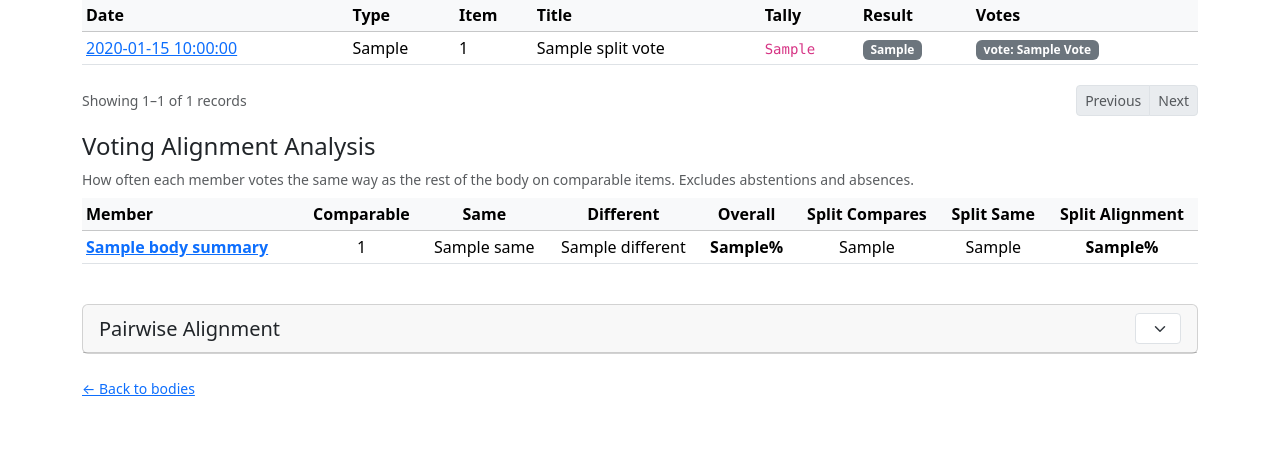
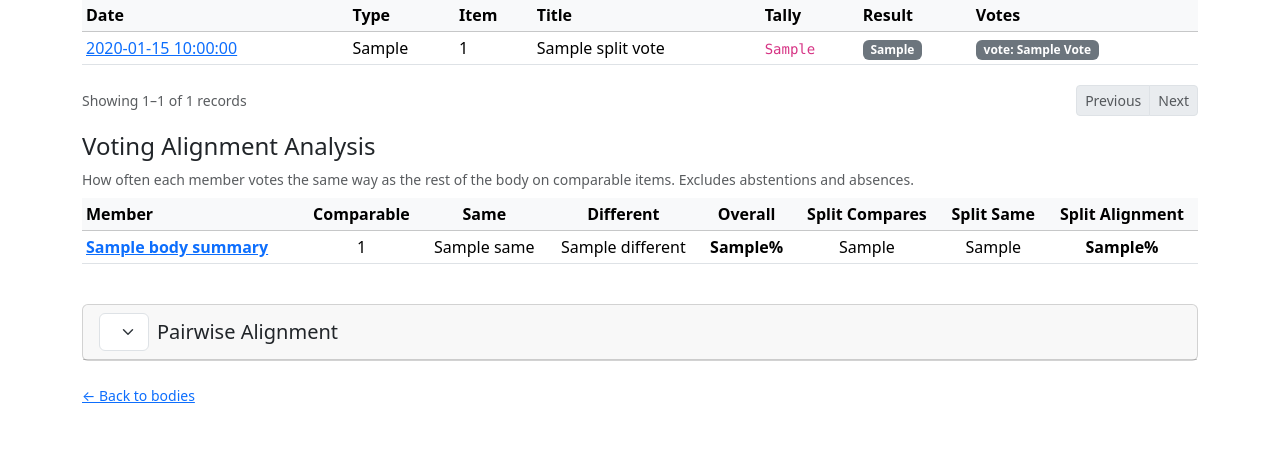
Before and after one commit to pmains/denomikon, a Flask app: template templates/body_analytics.html in a window 1280 px wide. Shown: the part 692-1146 px from the top of the page. Before the commit the page ends 1088 px from the top, so only its background shows below. Run offline with Flask 3, Linux system fonts and the light colour scheme; the template is opened without the code that fills it: most values are stand-ins (such as "Sample title", 1, 10 or a date in 2020); lists and menus that the app fills with data are empty; some libraries are stand-ins or nearby versions.

Commit message:
Pairwise dropdown on left with larger font

```diff
--- a/templates/body_analytics.html
+++ b/templates/body_analytics.html
@@ -265,9 +265,8 @@
 
 {# ─── 4. Per-Member Pairwise Alignment ─── #}
 <div class="card mb-4">
-    <div class="card-header d-flex justify-content-between align-items-center">
-        <h5 class="mb-0">Pairwise Alignment</h5>
-        <select id="pairwise-select" class="form-select form-select-sm" style="width:auto" onchange="showPairwise(this.value)">
+    <div class="card-header d-flex align-items-center gap-2">
+        <select id="pairwise-select" class="form-select" style="width:auto;font-size:1rem" onchange="showPairwise(this.value)">
             {% for sup in active_sups %}
             {% set sd = alignments[sup.id] %}
             {% if sd.pairs %}
@@ -275,6 +274,7 @@
             {% endif %}
             {% endfor %}
         </select>
+        <h5 class="mb-0">Pairwise Alignment</h5>
     </div>
     <div class="card-body p-0">
         {% for sup in active_sups %}
```
